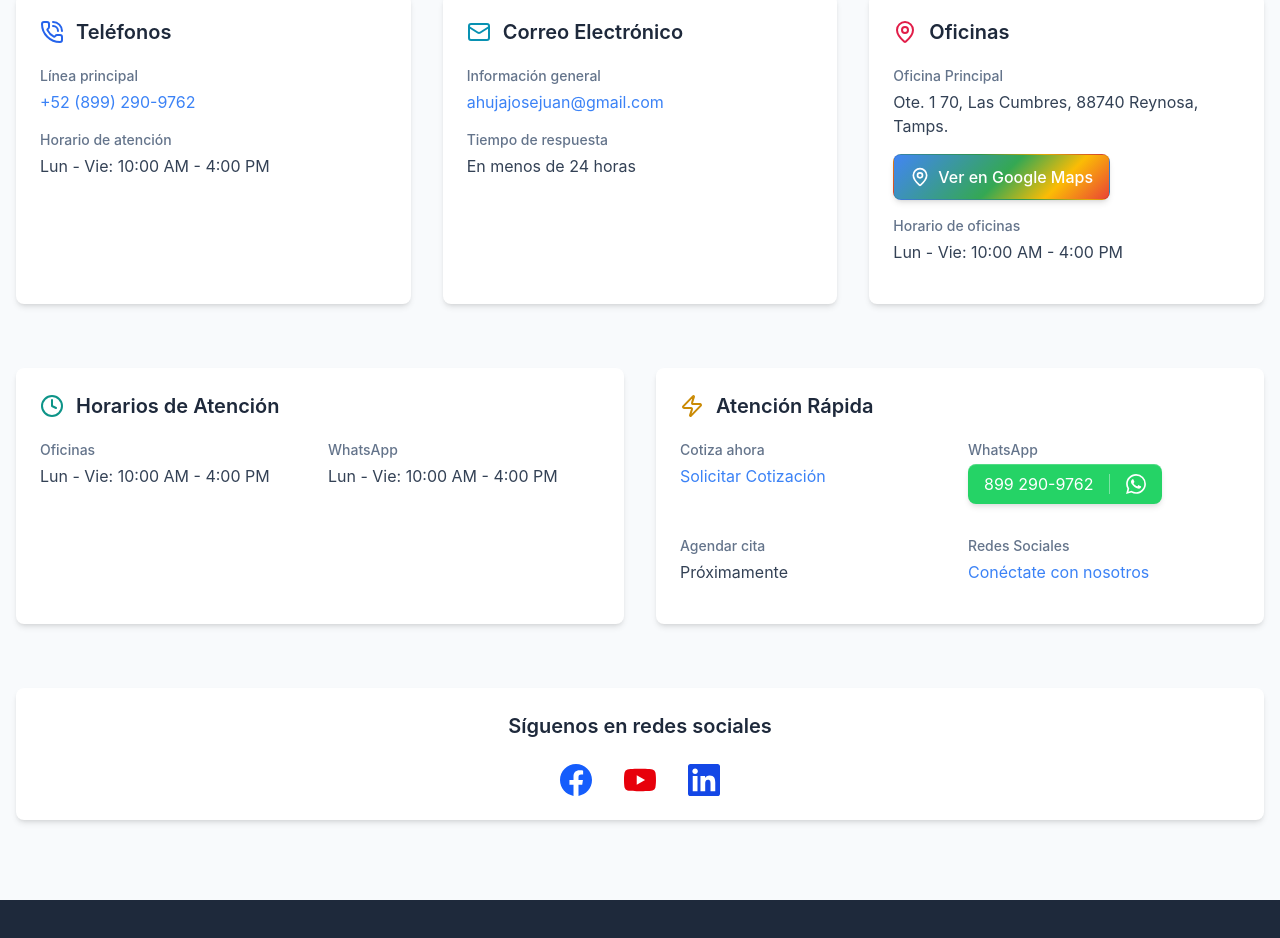
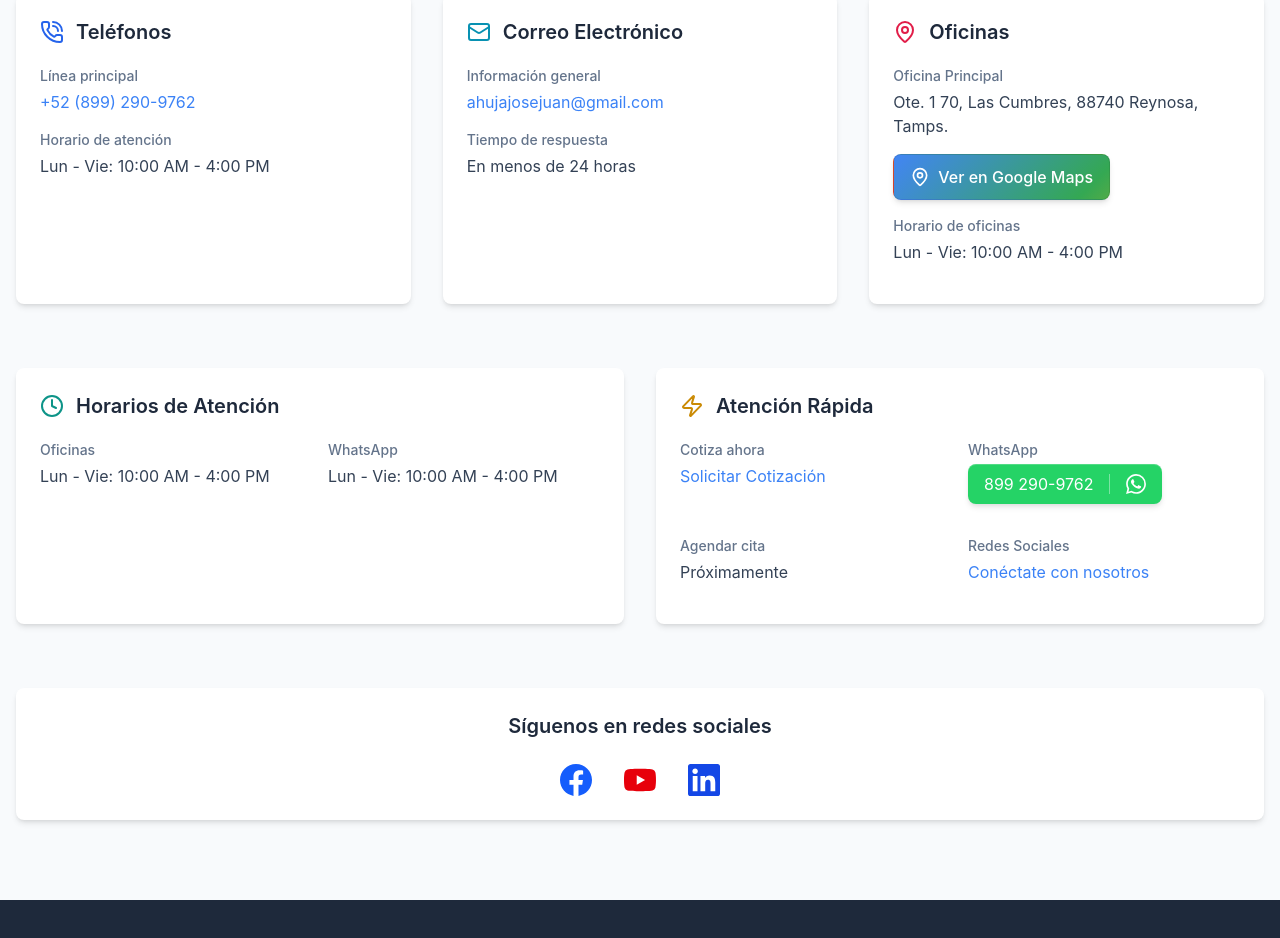
Before and after one commit to milojarow/web-blindando, a Next.js app: page / in a window 1280 px wide. Shown: the part 3435-4373 px from the top of the page. Built offline with nearby package versions, Linux system fonts and the light colour scheme.

Commit message:
Add color spinning animation to Google Maps button on hover

```diff
--- a/app/page.js
+++ b/app/page.js
@@ -488,15 +488,34 @@ export default function Home() {
                   href="https://maps.app.goo.gl/Ta5PveHfWEhSbodK6"
                   target="_blank"
                   rel="noopener noreferrer"
-                  className="inline-flex items-center gap-2 text-white font-medium rounded-lg px-4 py-2.5 transition-all shadow-md hover:shadow-lg"
+                  className="google-maps-btn inline-flex items-center gap-2 text-white font-medium rounded-lg px-4 py-2.5 transition-all shadow-md hover:shadow-lg overflow-hidden"
                   style={{
-                    background: "linear-gradient(135deg, #4285F4 0%, #34A853 50%, #FBBC05 75%, #EA4335 100%)",
-                    border: "1px solid rgba(0,0,0,0.1)"
+                    background: "linear-gradient(135deg, #4285F4 0%, #34A853 33%, #FBBC05 66%, #EA4335 100%, #4285F4 133%, #34A853 166%, #FBBC05 199%, #EA4335 233%)",
+                    backgroundSize: "300% 100%",
+                    border: "1px solid rgba(0,0,0,0.1)",
+                    position: "relative"
+                  }}
+                  onMouseEnter={(e) => {
+                    e.currentTarget.style.animation = "spinGradient 1.2s ease-in-out";
+                  }}
+                  onMouseLeave={(e) => {
+                    e.currentTarget.style.animation = "none";
+                    // Force a reflow to ensure animation can trigger again
+                    void e.currentTarget.offsetWidth;
                   }}
                 >
-                  <MapPin size={20} />
-                  <span>Ver en Google Maps</span>
+                  <MapPin size={20} className="relative z-10" />
+                  <span className="relative z-10">Ver en Google Maps</span>
                 </a>
+                <style jsx global>{`
+                  @keyframes spinGradient {
+                    0% { background-position: 0% 50%; }
+                    100% { background-position: 100% 50%; }
+                  }
+                  .google-maps-btn:hover {
+                    animation: spinGradient 1.2s ease-in-out;
+                  }
+                `}</style>
               </div>
               <ContactItem
                 title="Horario de oficinas"
```
